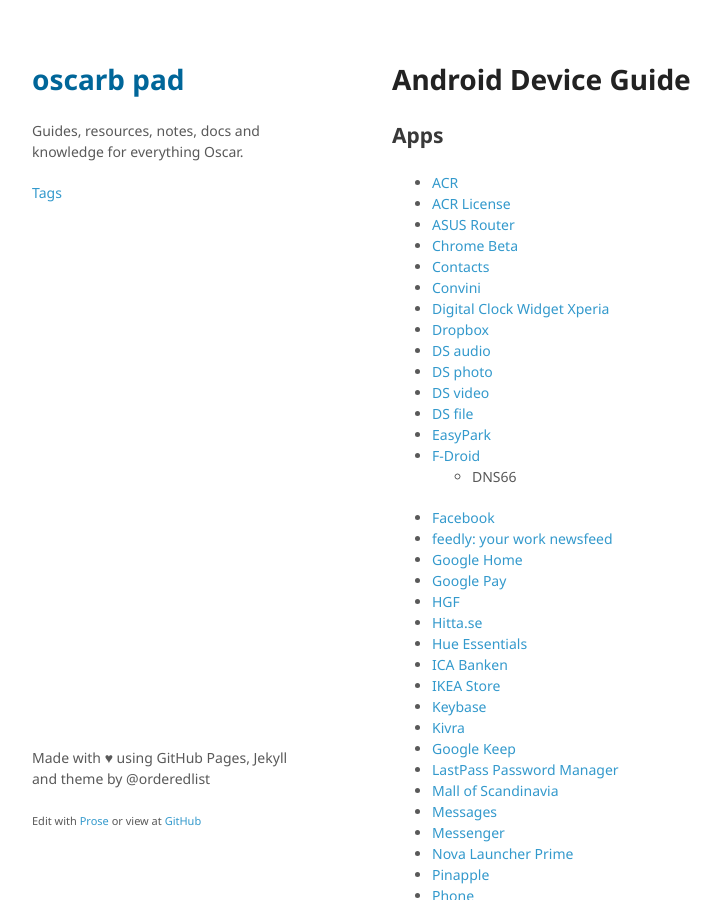
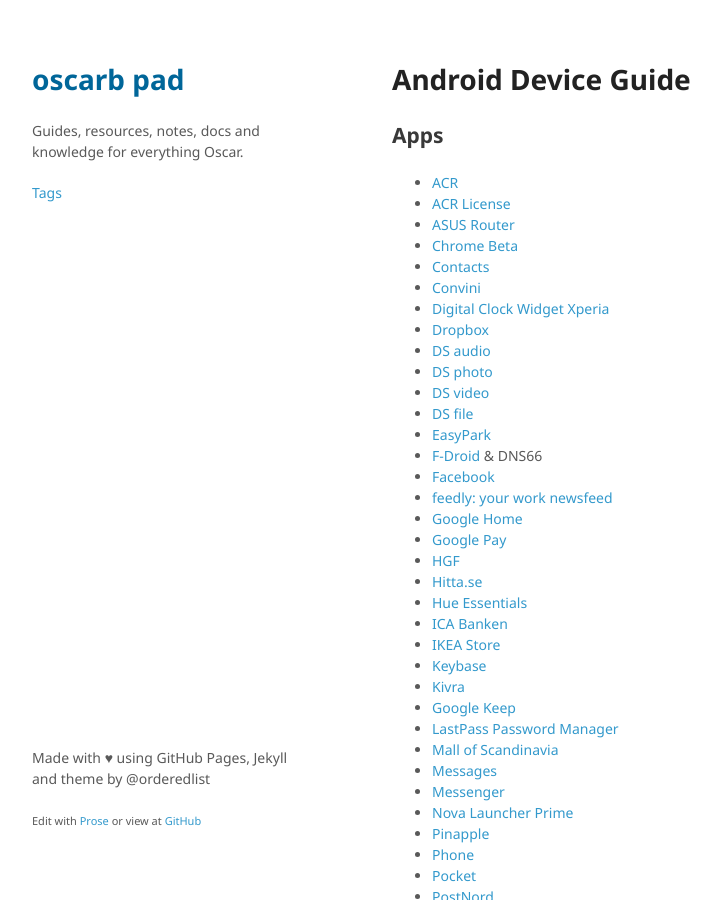
Before and after one commit to oscarb/pad, a Jekyll site: the page built from _docs/android-device-guide.md, in a window 1280 px wide and 900 px high. Shown: the whole window, without its empty margins (128-849 px from the left). Built offline with Jekyll 4.4.1, drawn with Linux system fonts in a browser that asks for light colours; some web fonts are replaced.

```diff
--- a/_docs/android-device-guide.md
+++ b/_docs/android-device-guide.md
@@ -24,8 +24,7 @@ published: true
 * [DS video](https://play.google.com/store/apps/details?id=com.synology.dsvideo)
 * [DS file](https://play.google.com/store/apps/details?id=com.synology.DSfile)
 * [EasyPark](https://play.google.com/store/apps/details?id=net.easypark.android)
-* [F-Droid](https://f-droid.org/en/)
-  * DNS66
+* [F-Droid](https://f-droid.org/en/) & DNS66
 * [Facebook](https://play.google.com/store/apps/details?id=com.facebook.katana)
 * [feedly: your work newsfeed](https://play.google.com/store/apps/details?id=com.devhd.feedly)
 * [Google Home](https://play.google.com/store/apps/details?id=com.google.android.apps.chromecast.app)
```
